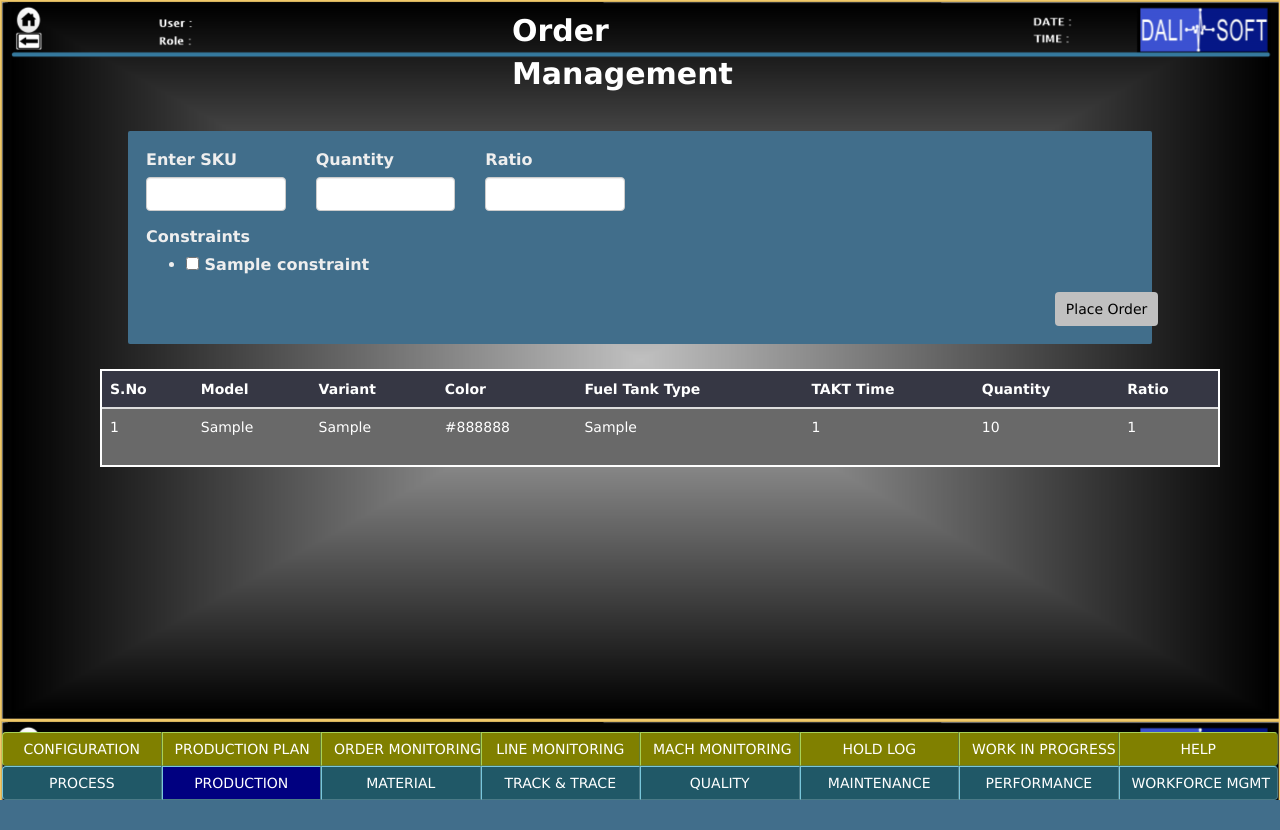
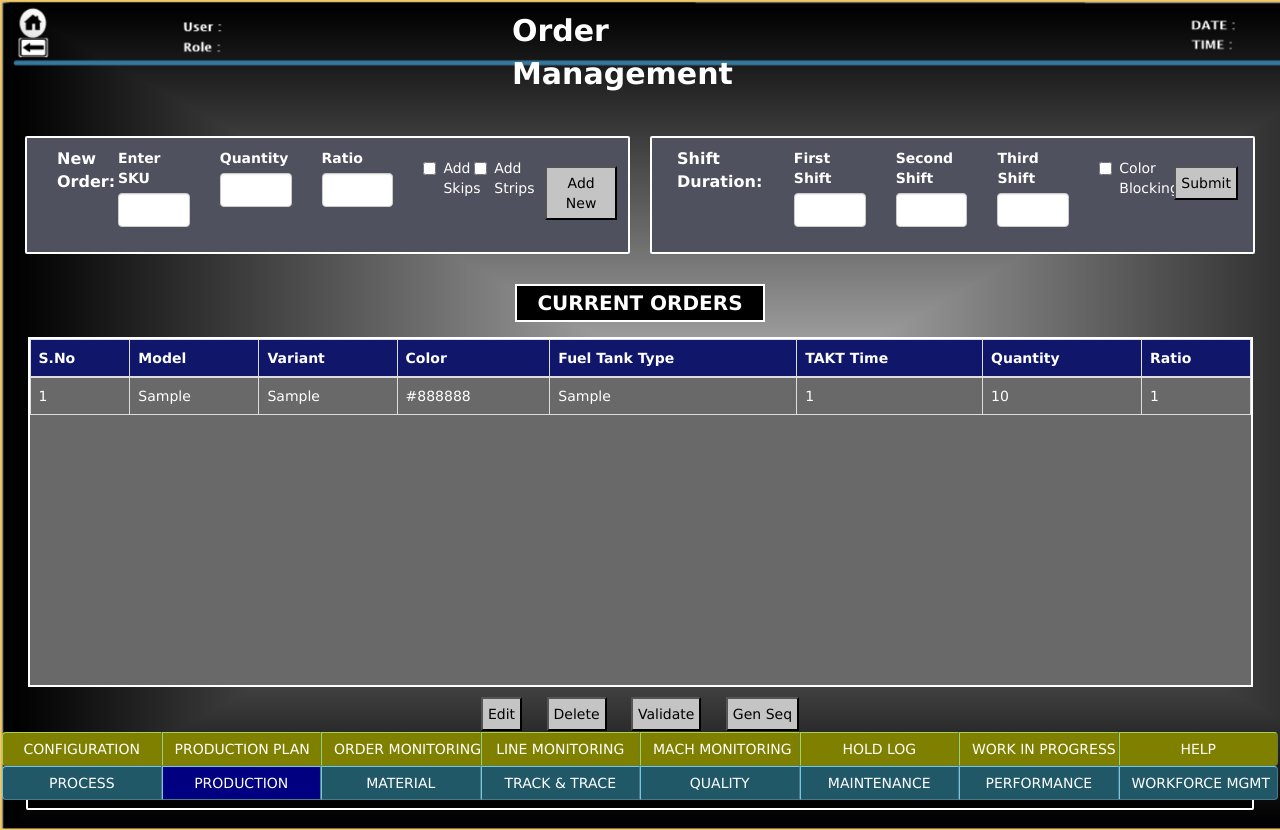
Before and after one commit to SuyashProjects/Dali, a Django app: page /form2/ in a window 1280 px wide. Before the commit the page ends 800 px from the top, so only its background shows below. Run offline with Django 3.2, Linux system fonts and the light colour scheme; tables that the repository leaves empty hold one stand-in row (values such as "Sample post"); some libraries are stand-ins or nearby versions.

Commit message:
Update form2.html

```diff
--- a/app/templates/app/form2.html
+++ b/app/templates/app/form2.html
@@ -15,44 +15,150 @@ font-size: 30px;
 font-weight: bold;
 color: white;
 }
-.ccontainer{
-margin-top: 35px;
+
+.container
+{
 width:100%;
 height:auto;
+float: left;
+box-sizing: border-box;
 }
-.cform{
-background-color: #416E8B;
+
+.area1
+{
+width:50%;
+height:auto;
+padding:10px;
+float: left;
+box-sizing: border-box;
+}
+.area2
+{
+width:50%;
+height:auto;
+padding:10px;
+float: left;
+box-sizing: border-box;
+}
+.panel
+{
+  width:100%;
+  height:auto;
+  border:2px solid white;
+  border-radius:2px;
+  background-color: #50515e;
+  padding: 10px;
+  float: left;
+  box-sizing: border-box;
+  color:white;
+}
+.heading2{
+width:20%;
+border: 2px solid white;
+text-align: center;
+height:auto;
 margin:0 auto 0;
-width:80%;
-height: auto;
-color: #EEEEEE !important;
-padding: 18px;
-text-align: left;
-border-radius: 2px;
-font-size:16px;
+font-size: 20px;
+font-weight: bold;
+color: white;
+padding:3px;
+background-color: #363744 ;
 }
+
+
+
+
 .table-wrapper-2{
 display: block;
 max-height: 300px;
 overflow-y: auto;
 -ms-overflow-style: -ms-autohiding-scrollbar;
 }
-.cbutton{
-width:auto;
-padding-left:1% ;
-padding-right: 1%;
-background-color:#C0C0C0;
-color:black;
-margin-left:92%;
+
+
+.btn-sub {
+  padding:5px;
+  font-size: 16x;
+  color: #000000;
+  background-color: #C4C4C4;
+  border-color: none;
 }
+.btn-sub:hover,
+.btn-sub:focus,
+.btn-sub:active,
+.btn-sub.active,
+.open .dropdown-toggle.btn-sub {
+  color: #000000;
+  background-color: #EBEBEB;
+  border-color: none;
+}
+.btn-sub:active,
+.btn-sub.active,
+.open .dropdown-toggle.btn-sub {
+  background-image: none;
+}
+.btn-sub.disabled,
+.btn-sub[disabled],
+fieldset[disabled] .btn-sub,
+.btn-sub.disabled:hover,
+.btn-sub[disabled]:hover,
+fieldset[disabled] .btn-sub:hover,
+.btn-sub.disabled:focus,
+.btn-sub[disabled]:focus,
+fieldset[disabled] .btn-sub:focus,
+.btn-sub.disabled:active,
+.btn-sub[disabled]:active,
+fieldset[disabled] .btn-sub:active,
+.btn-sub.disabled.active,
+.btn-sub[disabled].active,
+fieldset[disabled] .btn-sub.active {
+  background-color: #C4C4C4;
+  border-color: none;
+}
+.btn-sub .badge {
+  color: #C4C4C4;
+  background-color: none;
+}
+
+
+.fpanel
+{
+  width:90%;
+  height:auto;
+  border:2px solid white;
+  border-radius:2px;
+  background-color: #50515e;
+  padding: 10px;
+  float: left;
+  box-sizing: border-box;
+  color:white;
+}
+
+
+
 </style></head>
+
+
+<!--Start of body content -->
+
+<!--Start of Header-->
 <div class="bar"><div class="heading">
 Order Management
 </div></div>
-<div class="ccontainer">
-<div class="cform">
+<!--End of Header -->
+
+<!--Start of Container-->
+<div class="container" style="margin-top: 30px;">
+
+<!--Start of area 1 -->
+<div class="area1">
+<div class="panel">
+
   <form method="POST">{% csrf_token %}
-<div class="form-group row" style="margin-left:0 auto 0;">
+   <div class="form-group row">
+     <div class="col-xs-1" style="margin-left:20px; margin-right:10px; font-size:16px; font-weight:800;">
+     New Order:
+     </div>
      <div class="col-xs-2">
      <label>Enter SKU</label>
      {{ form.non_field_errors }}
@@ -73,22 +179,88 @@ Order Management
    <div class="fieldWrapper">
    {{ form.ratio.errors }}
    {{ form.ratio }}
-</div></div></div>
-<div class="row"><div class="col-xs-3">
-<label>Constraints</label>
+   </div></div>
+   <div class="col-xs-1">
+   <div class="checkbox">
+      <label><input type="checkbox" value=""> Add Skips</label>
+    </div>
+   </div>
+   <div class="col-xs-1">
+   <div class="checkbox">
+      <label><input type="checkbox" value=""> Add Strips</label>
+    </div>
+   </div>
+   <div class="col-xs-2"  style=" margin-left:20px;padding-top:18px; text-align: center;">
+   <button type="submit" class="btn-sub">Add New</button>
+   </div>
+
+
+   </div>
+  </form>
+
+
+</div>
+</div>
+<!--End of area 1 -->
+
+<!--Start of area 2-->
+<div class="area2">
+<div class="panel">
+
+  <div class="form-group row">
+    <div class="col-xs-2" style="margin-left:15px;margin-right:15px;font-size:16px; font-weight:800;">
+    Shift Duration:
+    </div>
+    <div class="col-xs-2">
+    <label>First Shift</label>
     {{ form.non_field_errors }}
     <div class="fieldWrapper">
-{{ form.constraints.errors }}
-{{ form.constraints }}
-</div></div></div>
-<button type="submit" class="btn cbutton">Place Order</button>
-</form>
+    {{ form.SKU.errors }}
+    {{ form.SKU }}
   </div></div>
-<div class="card" style="margin-left:100px; margin-right:60px; background-color:#696969; color:white; margin-top:25px; border:solid white 2px; ">
-<div class="card-body">
- <div class="table-wrapper-2">
-<table class="table table-responsive-md">
-<thead class="mdb-color lighten-4" style="background-color:#363744 !important;">
+  <div class="col-xs-2">
+  <label>Second Shift</label>
+  {{ form.non_field_errors }}
+  <div class="fieldWrapper">
+  {{ form.SKU.errors }}
+  {{ form.SKU }}
+  </div></div>
+  <div class="col-xs-2">
+  <label>Third Shift</label>
+  {{ form.non_field_errors }}
+  <div class="fieldWrapper">
+  {{ form.SKU.errors }}
+  {{ form.SKU }}
+</div></div>
+<div class="col-xs-1">
+<div class="checkbox">
+   <label><input type="checkbox" value=""> Color Blocking</label>
+ </div>
+</div>
+<div class="col-xs-2"  style=" margin-left:20px;padding-top:18px; text-align: center;">
+<button type="submit" class="btn-sub">Submit</button>
+</div>
+
+  </div>
+
+</div>
+</div>
+<!--End of area 2-->
+
+</div>
+<!--End of -->
+
+
+<div class="container" style="margin-top: 0px;"><div class="heading2" style=" background-color:black;">
+CURRENT ORDERS
+</div></div>
+
+<div class="container">
+<div class="card" style="margin-left:1%; margin-right:1%; background-color:#696969;height:350px; color:white; margin-top:15px; border:solid white 2px;">
+<div class="card-body" style="height:350px;">
+ <div class="table-wrapper-2" style="height:250px;">
+<table class="table table-responsive-md table-bordered">
+<thead class="mdb-color lighten-4" style="background-color:#101669 !important; color:white !important;">
 <tr>
 <th>S.No</th>
 <th class="th-lg">Model</th>
@@ -115,4 +287,22 @@ Order Management
 {% endfor %}
 </tbody></table>
 </div></div></div>
+
+<div style="text-align:center; margin-top:10px;">
+<button type="" class="btn-sub" style="">Edit</button>
+<button type="" class="btn-sub" style="margin-left:20px;">Delete</button>
+<button type="" class="btn-sub" style="margin-left:20px;">Validate</button>
+<button type="" class="btn-sub" style="margin-left:20px;">Gen Seq</button>
+</div>
+</div>
+
+<div class="container" style="margin-top:30px; padding-left:2%; padding-right:2%;">
+<div class="panel" style="background-color:black;">
+
+<marquee behavior="scroll" direction="left">No Alerts to show</marquee>
+
+
+</div>
+</div>
+
 {% endblock %}
```
Lines whose indentation alone changed are shown as unchanged.
